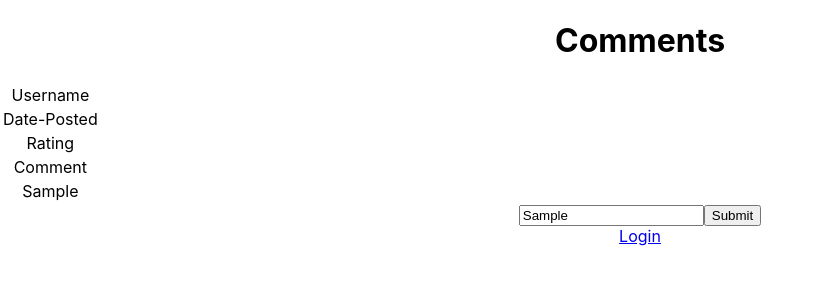
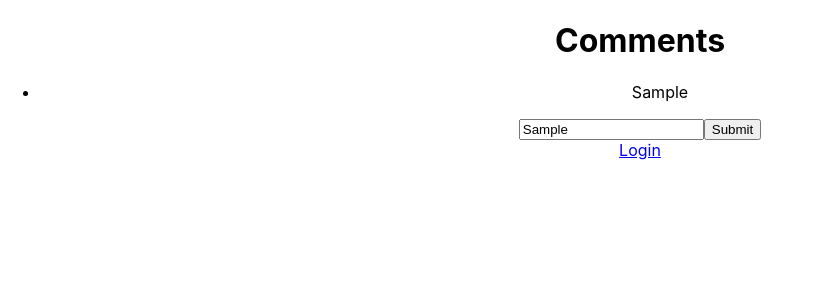
Before and after one commit to software-assignments-spring2022/final-project-wether, a React (Create React App) app in the folder front-end/: page /comments in a window 1280 px wide. Both pictures are taken after typing "Sample" into the empty fields and a click on the button "Submit". Shown: the top 300 px of the page, without its empty margins (0-820 px from the left). Built offline with nearby package versions, Linux system fonts and the light colour scheme.

Commit message:
add comment now adds new Comment to list

```diff
--- a/front-end/src/Comments.js
+++ b/front-end/src/Comments.js
@@ -1,26 +1,37 @@
 import { Link } from 'react-router-dom'
 import { useState } from 'react'
+import Comment from './Comment'
+
+let cmtCnt = 0
 
 const Comments = props => {
-  const [table, setTable] = useState(['Username', 'Date-Posted', 'Rating', 'Comment']);
-  const [comment, setComment] = useState('');
-  const addComment = (comment, e) => {
-    e.preventDefault();
-    setTable([...table, comment]);
+  const [list, setList] = useState([])
+  const [content, setContent] = useState('')
+
+  const addComment = (content, e) => {
+    e.preventDefault()
+    const newCmt = new Object()
+    console.log(cmtCnt)
+    newCmt.content = content
+    newCmt.id = cmtCnt++
+    setList([...list, newCmt])
   }
+
   return (
     <div className="Home">
       <h1>Comments</h1>
-      <table>
-        <tbody>
-          {table.map((item, index) => {
-            return <tr key={index}><td key={index}>{item}</td></tr>
-          })}
-        </tbody>
-      </table>
+      <ul>
+        {list.map(cmt => {
+          return (
+            <li key={cmt.id}>
+              <Comment content={cmt.content}/>
+            </li>
+          )
+        })}
+      </ul>
       <form>
-        <input type="text" value={comment} onChange={(e) => setComment(e.target.value)}/>
-        <button onClick={(e) => addComment(comment, e)}>Submit</button>
+        <input type="text" value={content} onChange={(e) => setContent(e.target.value)}/>
+        <button onClick={(e) => addComment(content, e)}>Submit</button>
       </form>
       <Link to="/login">Login</Link>
     </div>
```
